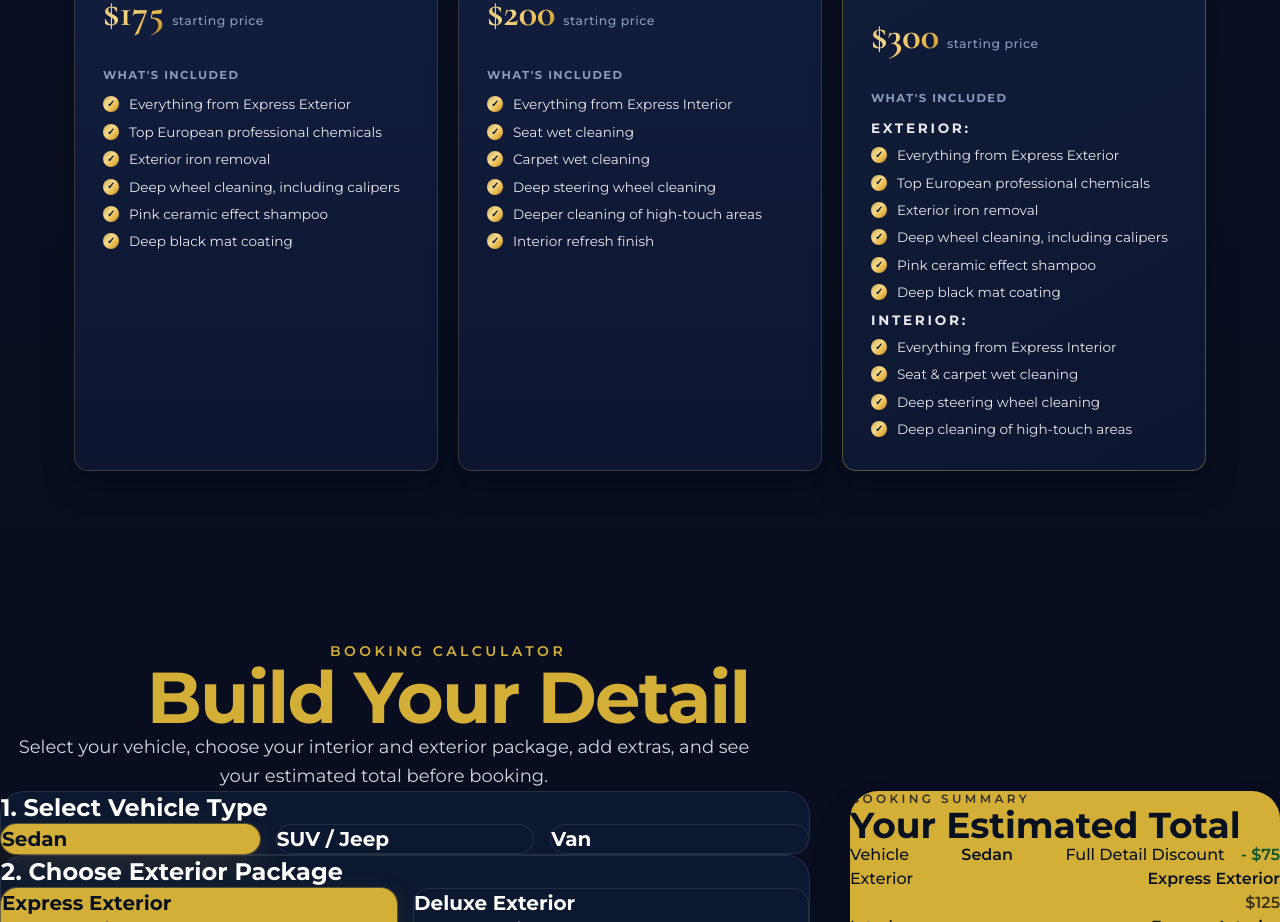
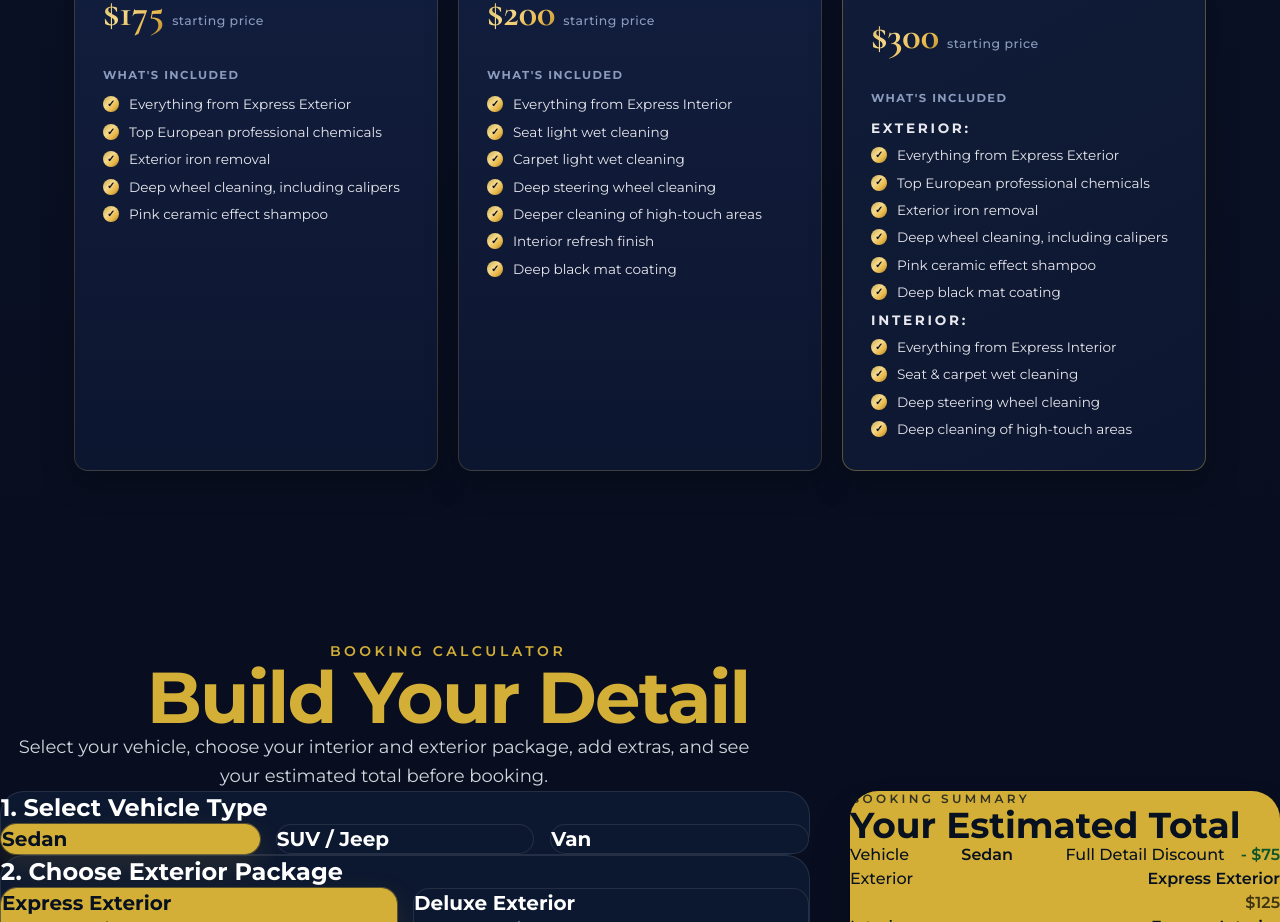
Before and after one commit to euroshinect-code/euroshine-site, a React (Vite) app: page / in a window 1280 px wide. Shown: the part 3180-4102 px from the top of the page. Built offline with nearby package versions, Linux system fonts and the light colour scheme.

Commit message:
Fix section titles styling

```diff
--- a/src/App.jsx
+++ b/src/App.jsx
@@ -829,7 +829,6 @@ const deluxePackages = [
       "Exterior iron removal",
       "Deep wheel cleaning, including calipers",
       "Pink ceramic effect shampoo",
-      "Deep black mat coating",
     ],
   },
   {
@@ -839,11 +838,12 @@ const deluxePackages = [
     price: "$200",
     includes: [
       "Everything from Express Interior",
-      "Seat wet cleaning",
-      "Carpet wet cleaning",
+      "Seat light wet cleaning",
+      "Carpet light wet cleaning",
       "Deep steering wheel cleaning",
       "Deeper cleaning of high-touch areas",
       "Interior refresh finish",
+      "Deep black mat coating",
     ],
   },
   {
```
